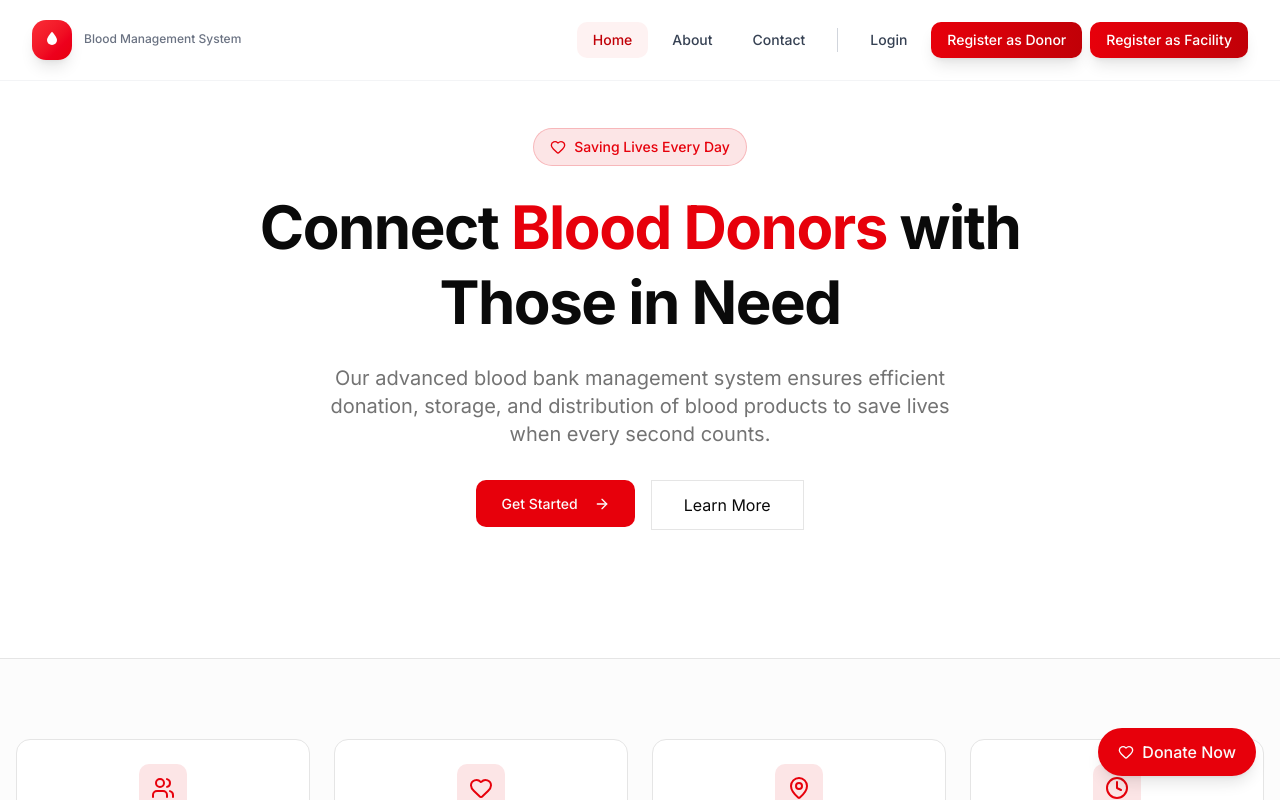
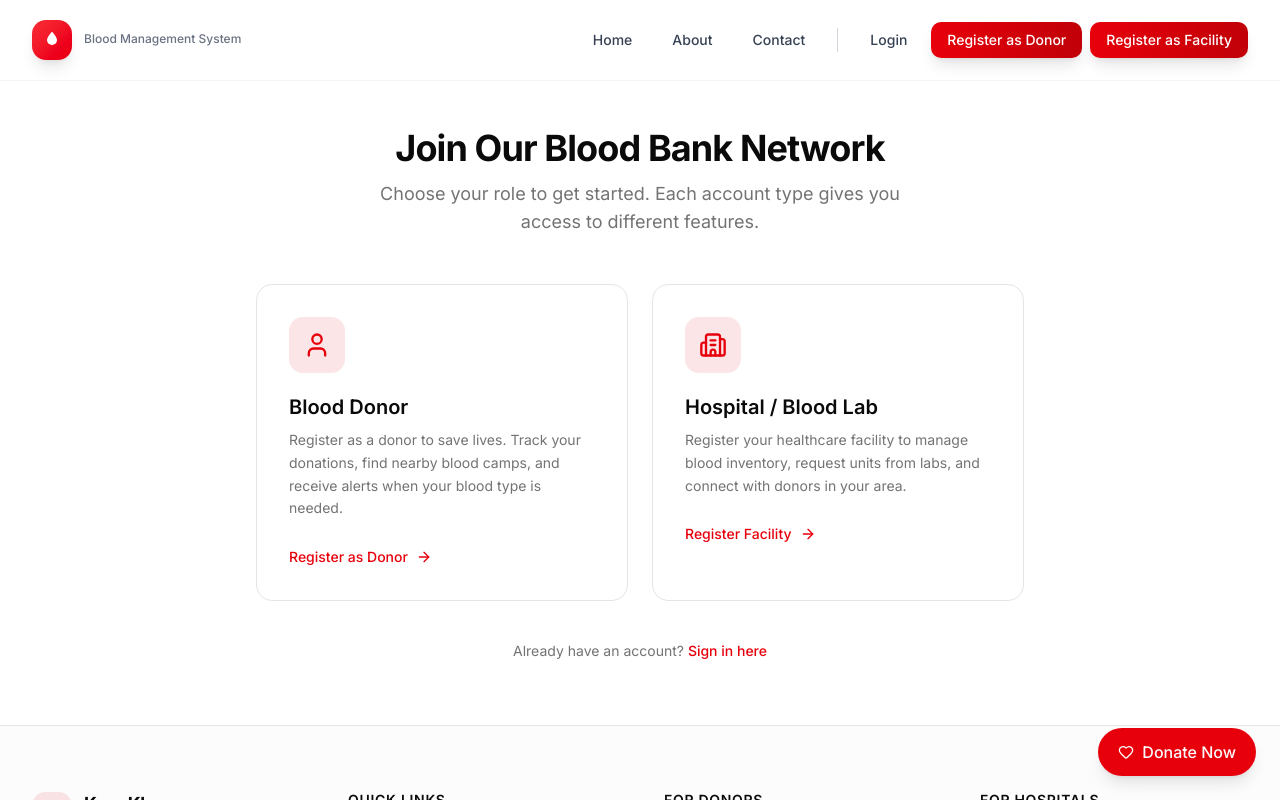
Before and after one commit to codessubing/Khoonn, a React (Vite) app in the folder frontend/: page /role-selection in a window 1280 px wide. Before the commit this address led to /. Shown: the top 800 px of the page. Built offline with nearby package versions, Linux system fonts and the light colour scheme.

Commit message:
feat: update navigation links and CTA buttons across footer, landing, and about pages

```diff
--- a/frontend/src/App.jsx
+++ b/frontend/src/App.jsx
@@ -1,5 +1,7 @@
 import { BrowserRouter as Router, Routes, Route, Navigate } from "react-router-dom";
 import { Suspense, lazy } from "react";
+
+const RoleSelection = lazy(() => import("./pages/RoleSelection"));
 
 // --- Public Pages ---
 const LandingPage = lazy(() => import("./pages/Landing"));
@@ -58,6 +60,9 @@ function App() {
           <Route path="/" element={<LandingPage />} />
           <Route path="/about" element={<About />} />
           <Route path="/contact" element={<Contact />} />
+
+          {/* register Routes */}
+          <Route path="/role-selection" element={<RoleSelection />} />
 
           {/* Auth Routes */}
           <Route path="/login" element={<Login />} />
--- a/frontend/src/components/Footer.jsx
+++ b/frontend/src/components/Footer.jsx
@@ -5,25 +5,26 @@ import { Heart, MapPin, Phone, Mail, Facebook, Twitter, Instagram, Linkedin } fr
 const Footer = () => {
   const currentYear = new Date().getFullYear();
 
+  // ✅ UPDATED: Paths now match your actual App.jsx routes
   const quickLinks = [
     { name: "About Us", path: "/about" },
-    { name: "Our Mission", path: "/mission" },
-    { name: "Success Stories", path: "/stories" },
-    { name: "News & Updates", path: "/news" },
+    { name: "Our Mission", path: "/about#mission" },
+    { name: "Blood Camps", path: "/camps" },
+    { name: "Contact Us", path: "/contact" },
   ];
 
   const donorResources = [
     { name: "Become a Donor", path: "/register/donor" },
-    { name: "Eligibility Criteria", path: "/eligibility" },
-    { name: "Donation Process", path: "/process" },
-    { name: "Donor Benefits", path: "/benefits" },
+    { name: "Eligibility Criteria", path: "/donor/eligibility" },
+    { name: "Donation Process", path: "/donor/process" },
+    { name: "Donor Benefits", path: "/donor/benefits" },
   ];
 
   const hospitalResources = [
     { name: "Partner with Us", path: "/register/facility" },
-    { name: "Blood Request", path: "/request-blood" },
-    { name: "Inventory Management", path: "/inventory" },
-    { name: "Emergency Protocol", path: "/emergency" },
+    { name: "Blood Request", path: "/hospital/request-blood" },
+    { name: "Inventory Management", path: "/hospital/inventory" },
+    { name: "Emergency Protocol", path: "/hospital/emergency" },
   ];
 
   const socialLinks = [
--- a/frontend/src/components/about/About.jsx
+++ b/frontend/src/components/about/About.jsx
@@ -1,4 +1,5 @@
 import React from 'react';
+import { Link } from "react-router-dom"; // ✅ Added Link import
 import {
   Heart,
   Users,
@@ -97,13 +98,15 @@ const AboutUs = () => {
             We are a dedicated platform connecting blood donors with those in need,
             making blood donation accessible, safe, and impactful.
           </p>
+
+          {/* ✅ UPDATED: Hero Buttons now use Link */}
           <div className="flex flex-col sm:flex-row gap-4 justify-center">
-            <button className="btn-advanced">
+            <Link to="/register/donor" className="btn-advanced">
               Join Our Mission
-            </button>
-            <button className="btn-ghost">
+            </Link>
+            <Link to="/role-selection" className="btn-ghost">
               Learn More
-            </button>
+            </Link>
           </div>
         </section>
 
@@ -235,13 +238,21 @@ const AboutUs = () => {
               Join thousands of heroes who are saving lives through blood donation.
               Your single donation can save up to 3 lives.
             </p>
+
+            {/* ✅ UPDATED: CTA Buttons now use Link */}
             <div className="flex flex-col sm:flex-row gap-4 justify-center">
-              <button className="bg-background text-foreground px-8 py-3 rounded-[var(--radius)] font-medium hover:bg-background/90 transition-colors">
+              <Link
+                to="/register/donor"
+                className="bg-background text-foreground px-8 py-3 rounded-[var(--radius)] font-medium hover:bg-background/90 transition-colors inline-block"
+              >
                 Become a Donor
-              </button>
-              <button className="border border-background/20 text-background px-8 py-3 rounded-[var(--radius)] font-medium hover:bg-background/10 transition-colors">
+              </Link>
+              <Link
+                to="/register/facility"
+                className="border border-background/20 text-background px-8 py-3 rounded-[var(--radius)] font-medium hover:bg-background/10 transition-colors inline-block"
+              >
                 Organize a Camp
-              </button>
+              </Link>
             </div>
           </div>
         </section>
--- a/frontend/src/pages/Landing.jsx
+++ b/frontend/src/pages/Landing.jsx
@@ -16,7 +16,7 @@ import {
   AlertTriangle,
   Stethoscope,
 } from "lucide-react";
-import { Link } from "react-router-dom";
+import { Link } from "react-router-dom"; // ✅ Ensure Link is imported
 import Header from "../components/Header";
 import Footer from "../components/Footer";
 
@@ -121,16 +121,19 @@ const LandingPage = () => {
               lives when every second counts.
             </p>
 
+            {/* ✅ UPDATED: Direct Links instead of wrapped buttons */}
             <div className="flex flex-col sm:flex-row gap-4 justify-center">
-              <Link to="/auth">
-                <button className="btn-advanced text-base px-8 py-3">
-                  Get Started <ArrowRight className="w-4 h-4 ml-2" />
-                </button>
+              <Link
+                to="/role-selection"
+                className="btn-advanced text-base px-8 py-3 inline-flex items-center justify-center"
+              >
+                Get Started <ArrowRight className="w-4 h-4 ml-2" />
               </Link>
-              <Link to="#about">
-                <button className="btn-ghost text-base px-8 py-3">
-                  Learn More
-                </button>
+              <Link
+                to="#about"
+                className="btn-ghost text-base px-8 py-3 inline-flex items-center justify-center"
+              >
+                Learn More
               </Link>
             </div>
           </div>
@@ -429,10 +432,13 @@ const LandingPage = () => {
             <p className="text-lg opacity-90 mb-8 max-w-2xl mx-auto">
               Join our community of donors and healthcare professionals working together to ensure blood is available when and where it's needed most.
             </p>
-            <Link to="/auth">
-              <button className="inline-flex items-center justify-center px-8 py-3 text-lg font-medium rounded-lg bg-background text-primary hover:bg-muted transition-all duration-300 shadow-lg">
-                Join Today <ArrowRight className="w-4 h-4 ml-2" />
-              </button>
+
+            {/* ✅ UPDATED: Direct Link with styled button appearance */}
+            <Link
+              to="/role-selection"
+              className="inline-flex items-center justify-center px-8 py-3 text-lg font-medium rounded-lg bg-background text-primary hover:bg-muted transition-all duration-300 shadow-lg"
+            >
+              Join Today <ArrowRight className="w-4 h-4 ml-2" />
             </Link>
           </div>
         </div>
--- /dev/null
+++ b/frontend/src/pages/RoleSelection.jsx
@@ -0,0 +1,76 @@
+import { Link } from "react-router-dom";
+import { User, Building2, ArrowRight } from "lucide-react";
+import Header from "../components/Header";
+import Footer from "../components/Footer";
+
+export default function RoleSelection() {
+  return (
+    <div className="min-h-screen flex flex-col bg-background text-foreground">
+      <Header />
+
+      {/* ✅ FIXED: Added pt-24 sm:pt-32 to push content below sticky header */}
+      <main className="flex-1 flex items-center justify-center px-4 py-16 pt-24 sm:pt-32">
+        <div className="w-full max-w-3xl">
+          {/* Header */}
+          <div className="text-center mb-12">
+            <h1 className="text-3xl sm:text-4xl font-bold tracking-tight text-foreground mb-3">
+              Join Our Blood Bank Network
+            </h1>
+            <p className="text-lg text-muted-foreground max-w-xl mx-auto">
+              Choose your role to get started. Each account type gives you access to different features.
+            </p>
+          </div>
+
+          {/* Role Cards */}
+          <div className="grid grid-cols-1 md:grid-cols-2 gap-6">
+            {/* Donor Card */}
+            <Link
+              to="/register/donor"
+              className="group bg-card border border-border rounded-2xl p-8 hover:border-primary/50 hover:shadow-md transition-all duration-300 block"
+            >
+              <div className="w-14 h-14 rounded-xl bg-primary/10 flex items-center justify-center mb-5 group-hover:bg-primary/20 transition-colors">
+                <User className="w-7 h-7 text-primary" />
+              </div>
+              <h2 className="text-xl font-semibold text-foreground mb-2">Blood Donor</h2>
+              <p className="text-sm text-muted-foreground mb-6 leading-relaxed">
+                Register as a donor to save lives. Track your donations, find nearby blood camps, and receive alerts when your blood type is needed.
+              </p>
+              <div className="inline-flex items-center gap-2 text-sm font-medium text-primary group-hover:gap-3 transition-all">
+                Register as Donor
+                <ArrowRight size={16} />
+              </div>
+            </Link>
+
+            {/* Facility Card */}
+            <Link
+              to="/register/facility"
+              className="group bg-card border border-border rounded-2xl p-8 hover:border-primary/50 hover:shadow-md transition-all duration-300 block"
+            >
+              <div className="w-14 h-14 rounded-xl bg-primary/10 flex items-center justify-center mb-5 group-hover:bg-primary/20 transition-colors">
+                <Building2 className="w-7 h-7 text-primary" />
+              </div>
+              <h2 className="text-xl font-semibold text-foreground mb-2">Hospital / Blood Lab</h2>
+              <p className="text-sm text-muted-foreground mb-6 leading-relaxed">
+                Register your healthcare facility to manage blood inventory, request units from labs, and connect with donors in your area.
+              </p>
+              <div className="inline-flex items-center gap-2 text-sm font-medium text-primary group-hover:gap-3 transition-all">
+                Register Facility
+                <ArrowRight size={16} />
+              </div>
+            </Link>
+          </div>
+
+          {/* Back to Login */}
+          <p className="mt-10 text-center text-sm text-muted-foreground">
+            Already have an account?{" "}
+            <Link to="/login" className="text-primary hover:underline font-medium transition-colors">
+              Sign in here
+            </Link>
+          </p>
+        </div>
+      </main>
+
+      <Footer />
+    </div>
+  );
+}
```
Also changed, not shown: frontend/src/components/layouts/DashboardLayout.jsx (+12 -34 lines), frontend/src/pages/auth/DonorRegister.jsx (+23 -8 lines), frontend/src/pages/auth/FacultyRegister.jsx (+23 -8 lines), frontend/src/pages/auth/Login.jsx (+27 -8 lines).
